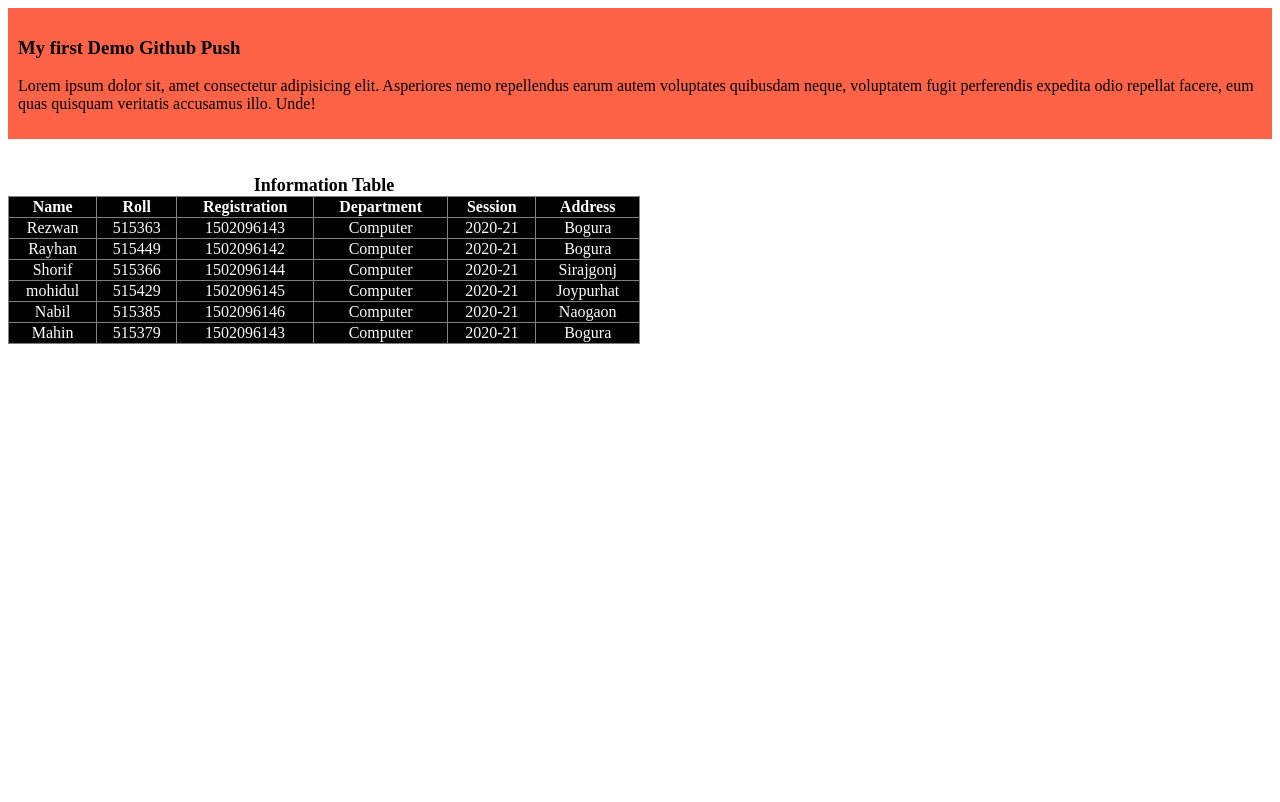
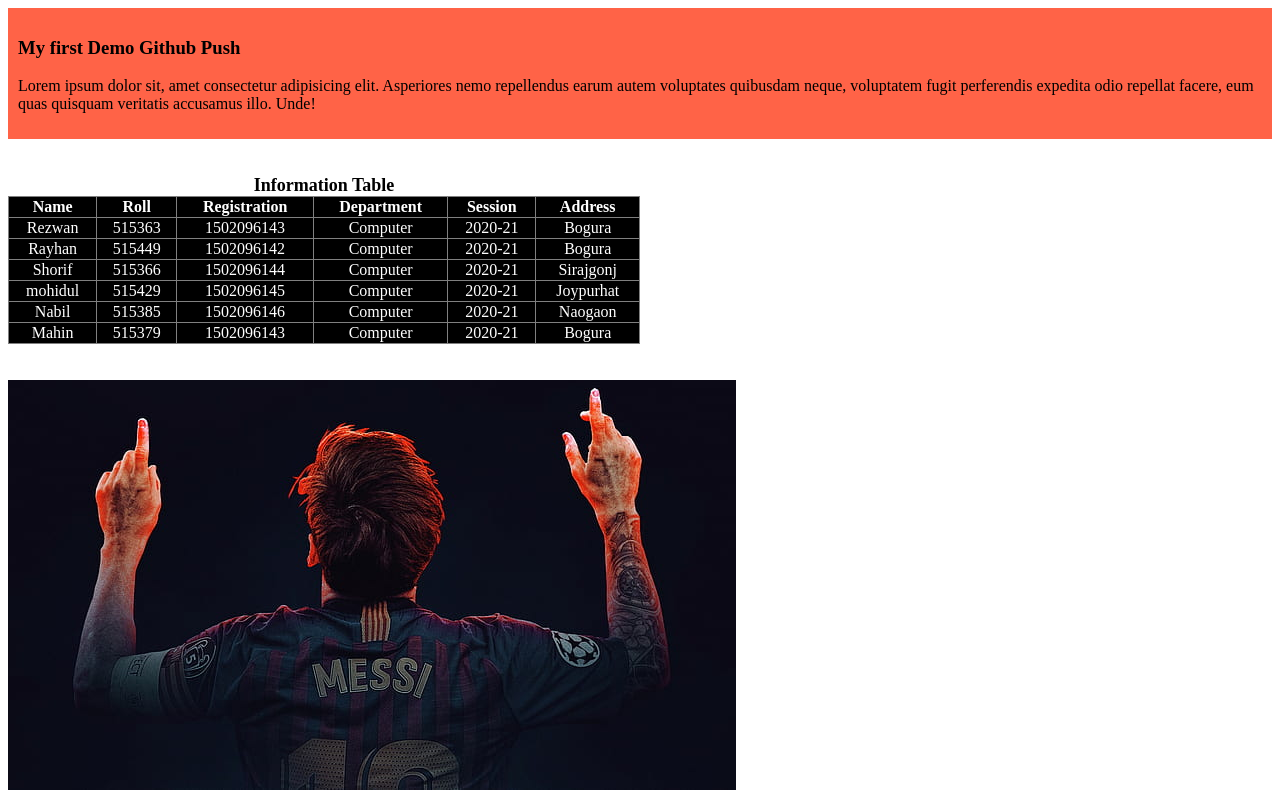
Before and after one commit to rezwan444/my-first-github-repo, a plain HTML site: page index.html in a window 1280 px wide. Drawn offline with Linux system fonts and the light colour scheme.

Commit message:
ädded a iamge

```diff
--- a/index.html
+++ b/index.html
@@ -74,7 +74,12 @@
             <td>2020-21</td>
             <td>Bogura</td>
         </tr>
-    </table>
+    </table><br><br>
+
+
+    <div>
+        <img src="image/messi.jpg" alt="messi">
+    </div>
 </body>
 
 </html>
```
Also changed, not shown: image/messi.jpg (added).
